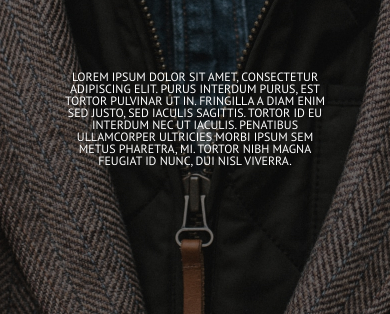
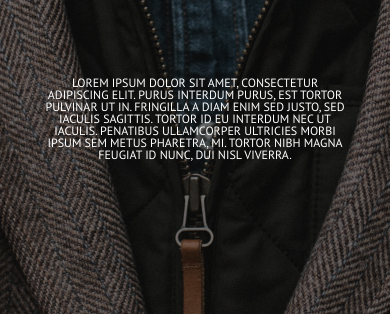
Before and after one commit to Egorik-IT/Men-s-store---PORTEN, a plain HTML site: page index.html in a window 390 px wide. Shown: the part 786-1100 px from the top of the page. Drawn offline with nearby package versions, Linux system fonts and the light colour scheme; a web font is replaced by a local one.

Commit message:
Update style.css

```diff
--- a/css/style.css
+++ b/css/style.css
@@ -1274,7 +1274,7 @@ body{
     }
     .text__loerm__block__one {
         font-size: 12px;
-        max-width: 270px;
+        max-width: 300px;
     }
     .catalog__button {
         font-size: 12px;
```
